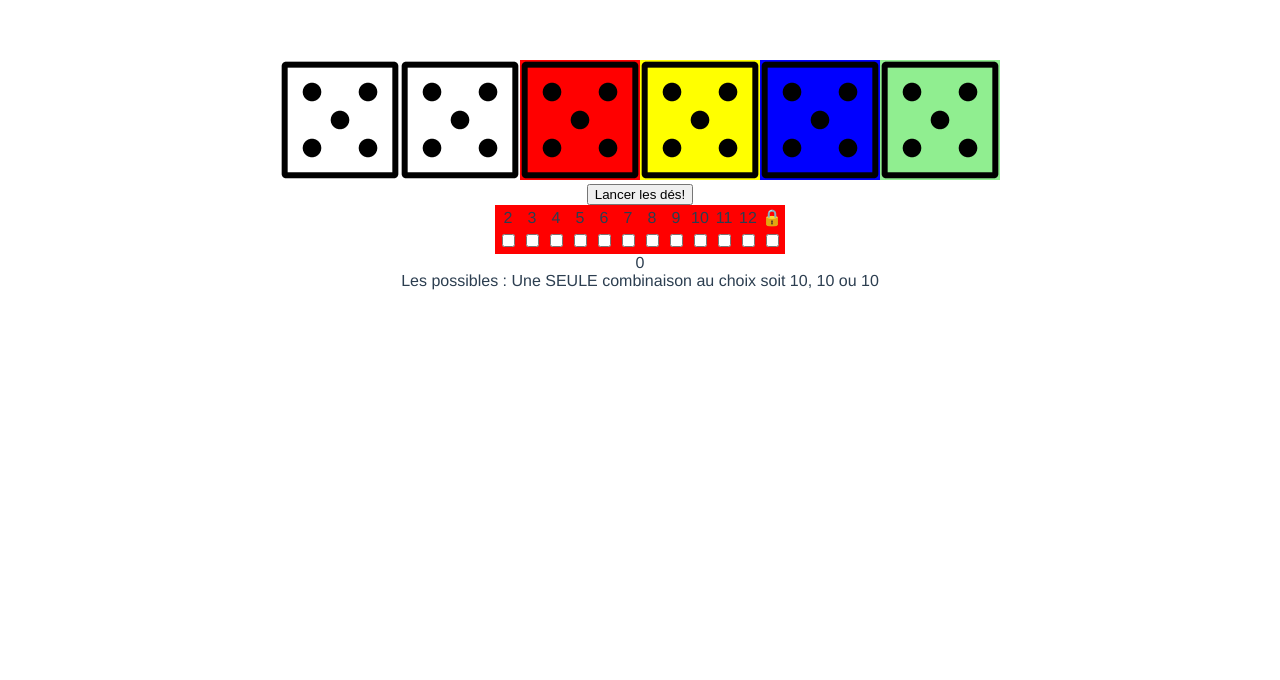
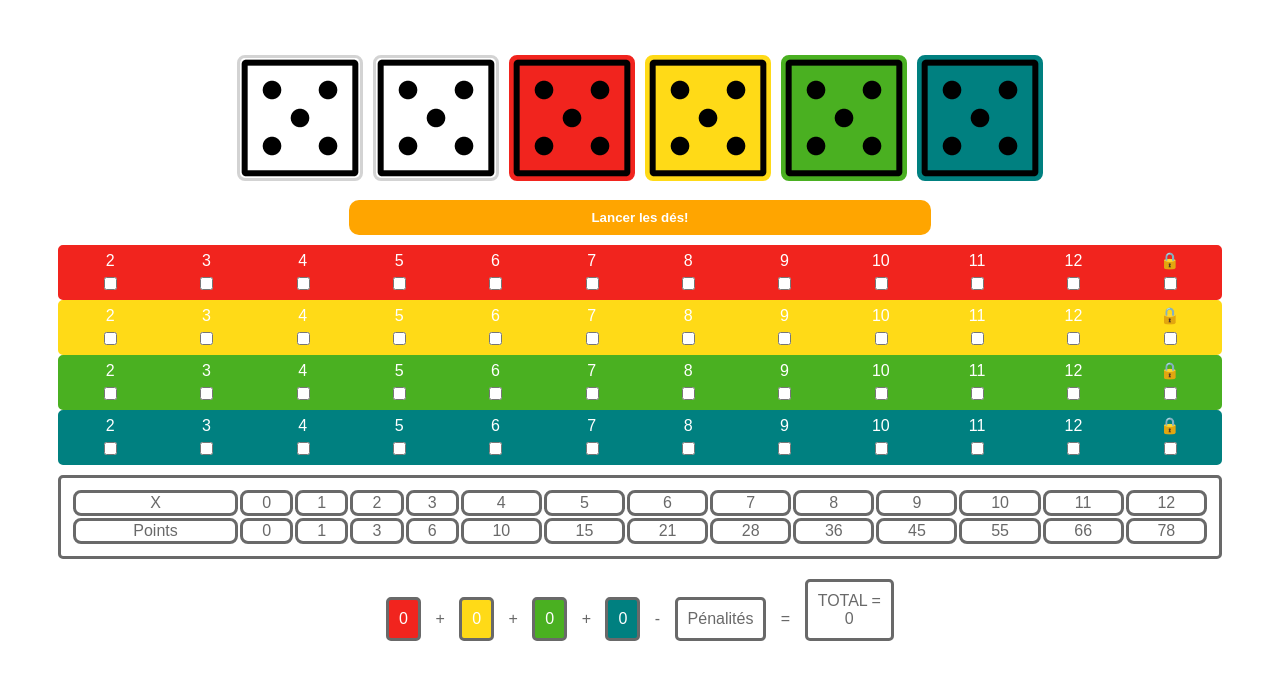
Before and after one commit to PlaisirsConfits/VueQwixx, a Vue app: page / in a window 1280 px wide. Shown: the top 680 px of the page. Built offline with nearby package versions, Linux system fonts and the light colour scheme.

Commit message:
V1 version Momo ready pour la revue de code

```diff
--- a/src/App.vue
+++ b/src/App.vue
@@ -1,19 +1,49 @@
 <template>
     <div id="app">
-    <Dice :value="white1DiceValue" color="white"></Dice>
-    <Dice :value="white2DiceValue" color="white"></Dice>
-    <Dice :value="redDiceValue" color="red"></Dice>
-    <Dice :value="yellowDiceValue" color="yellow"></Dice>
-    <Dice :value="blueDiceValue" color="blue"></Dice>
-    <Dice :value="greenDiceValue" color="lightgreen"></Dice>
+        <div class="dices">
+            <Dice color="white" :value="white1DiceValue"></Dice>
+            <Dice color="white" :value="white2DiceValue"></Dice>
+            <Dice color="red" :value="redDiceValue"></Dice>
+            <Dice color="yellow" :value="yellowDiceValue"></Dice>
+            <Dice color="green" :value="blueDiceValue"></Dice>
+            <Dice color="blue" :value="greenDiceValue"></Dice>
 
-    <div>
-      <Button @click="rollTheDice">Lancer les dés!</Button>
         </div>
 
-    <Playrow style="margin:auto" color="red" v-on:onCheckCount="redCheckCount = $event" ></Playrow>
-{{redCheckCount}}
-    <div>Les possibles : {{redLineChoices}}</div>
+        <Button id="buttonPlay" @click="rollTheDice">Lancer les dés!</Button>
+
+        <Playrow color="red"
+                 v-on:onCheckCount="redCheckCount = $event"></Playrow>
+        <Playrow color="yellow"
+                 v-on:onCheckCount="yellowCheckCount = $event"></Playrow>
+        <Playrow color="green"
+                 v-on:onCheckCount="greenCheckCount = $event"></Playrow>
+        <Playrow color="blue"
+                 v-on:onCheckCount="blueCheckCount = $event"></Playrow>
+
+        <Table class="helperPoints">
+            <tr>
+                <td> X </td>
+                <td v-for="memoScore in memoScores" :key="memoScore.id"> {{memoScore.checked}}</td>
+            </tr>
+
+            <tr>
+                <td> Points </td>
+                <td v-for="memoScore in memoScores" :key="memoScore.id"> {{memoScore.score}}</td>
+            </tr>
+        </Table>
+
+        <div class="scoreTotal red"> {{memoScores[redCheckCount].score}}</div>
+        +
+        <div class="scoreTotal yellow"> {{memoScores[yellowCheckCount].score}}</div>
+        +
+        <div class="scoreTotal green"> {{memoScores[greenCheckCount].score}}</div>
+        +
+        <div class="scoreTotal blue"> {{memoScores[blueCheckCount].score}}</div>
+        -
+        <div class="scoreTotal "> Pénalités</div>
+        =
+        <div class="scoreTotal "> TOTAL = <br> {{globalScore.finalScore}}</div>
     </div>
 </template>
 
@@ -27,7 +57,7 @@ export default {
             Dice,
             Playrow
         },
-  data: function() {
+        data: function () {
             return {
                 redDiceValue: 5,
                 yellowDiceValue: 5,
@@ -40,11 +70,71 @@ export default {
                 white1AndRedDices: Number,
                 white2AndRedDices: Number,
 
-      redCheckCount: 0
+                redCheckCount: 0,
+                yellowCheckCount: 0,
+                greenCheckCount: 0,
+                blueCheckCount: 0,
+
+                memoScores: [
+                    {
+                        'checked': 0,
+                        'score': 0
+                    },
+                    {
+                        'checked': 1,
+                        'score': 1
+                    },
+                    {
+                        'checked': 2,
+                        'score': 3
+                    },
+                    {
+                        'checked': 3,
+                        'score': 6
+                    },
+                    {
+                        'checked':4 ,
+                        'score': 10
+                    },
+                    {
+                        'checked':5 ,
+                        'score':15
+                    },
+
+                    {
+                        'checked':6,
+                        'score':21
+                    },
+                    {
+                        'checked':7 ,
+                        'score':28
+                    },
+                    {
+                        'checked':8 ,
+                        'score':36
+                    },
+                    {
+                        'checked':9 ,
+                        'score':45
+                    },
+                    {
+                        'checked': 10,
+                        'score':55
+                    },
+                    {
+                        'checked': 11,
+                        'score':66
+                    },
+                    {
+                        'checked':12,
+                        'score':78
+                    },
+                ]
+
             };
         },
         methods: {
-    rollTheDice: function() {
+            rollTheDice: function () {
                 this.redDiceValue = Math.floor(Math.random() * 6) + 1;
                 this.yellowDiceValue = Math.floor(Math.random() * 6) + 1;
                 this.blueDiceValue = Math.floor(Math.random() * 6) + 1;
@@ -54,14 +144,14 @@ export default {
             }
         },
         computed: {
-    redDiceChoices: function() {
+            redDiceChoices: function () {
                 let whiteDices = this.white1DiceValue + this.white2DiceValue;
                 let white1AndRedDices = this.white1DiceValue + this.redDiceValue;
                 let white2AndRedDices = this.white2DiceValue + this.redDiceValue;
-      return { whiteDices, white1AndRedDices, white2AndRedDices };
+                return {whiteDices, white1AndRedDices, white2AndRedDices};
             },
 
-    redLineChoices: function() {
+            redLineChoices: function () {
                 let choice = "";
                 if (
                     this.redDiceChoices.whiteDices >=
@@ -90,6 +180,14 @@ export default {
                 }
 
                 return choice;
+            },
+            globalScore: function(){
+                let redScore= this.memoScores[this.redCheckCount].score;
+                let yellowScore=this.memoScores[this.yellowCheckCount].score;
+                let greenScore=this.memoScores[this.greenCheckCount].score;
+                let blueScore=this.memoScores[this.blueCheckCount].score;
+                let finalScore=redScore+ yellowScore +greenScore+blueScore;
+                return {finalScore}
             }
         }
     };
@@ -97,11 +195,81 @@ export default {
 
 <style>
     #app {
-  font-family: Avenir, Helvetica, Arial, sans-serif;
-  -webkit-font-smoothing: antialiased;
-  -moz-osx-font-smoothing: grayscale;
+        font-family: Arial;
         text-align: center;
-  color: #2c3e50;
-  margin-top: 60px;
+        color: dimgray;
+        margin: 50px;
+        max-width: 100%;
+    }
+
+    .dices {
+        width: 80%;
+        display: inline-block;
+    }
+
+    .white {
+        background-color: white;
+        border: solid lightgrey;
+
+    }
+
+    .red {
+        background-color: #f1241e;
+        border: solid #f1241e;
+        color: white;
+    }
+
+    .yellow {
+        background-color: #ffda17;
+        border: solid #ffda17;
+        color: white;
+
+    }
+
+    .blue {
+        background-color: #008080;
+        border: solid #008080;
+        color: white;
+    }
+
+    .green {
+        background-color: #4ab021;
+        border: solid #4ab021;
+        color: white;
+    }
+
+    #buttonPlay {
+        width: 50%;
+        border-radius: 10px;
+        margin: 10px;
+        padding: 10px;
+        font-weight: bold;
+        background-color: orange;
+        border-style: none;
+        color: white;
+    }
+
+    .helperPoints {
+        border: solid dimgray;
+        border-radius: 5px;
+        margin-top: 10px;
+        margin-bottom: 10px;
+        padding: 10px;
+        width:100%
+
+    }
+    .helperPoints td{
+        border: solid dimgray;
+        border-radius: 8px;
+    }
+
+    .scoreTotal {
+        border: solid dimgray;
+        border-radius: 5px;
+        margin: 10px;
+        padding: 10px;
+        display: inline-block;
+
+
     }
 </style>
--- a/src/components/Dice.vue
+++ b/src/components/Dice.vue
@@ -1,10 +1,11 @@
 <template>
-    <img :src="'/assets/'+value+'.svg.png'" :style="{'background-color':color}"/>
+    <img :class="['dice', color]" :src="'/assets/'+value+'.svg.png'" />
 </template>
 
 <script>
     export default {
         name: "Dice",
+        methods: {},
         props: {
 
             value: {
@@ -16,8 +17,15 @@
         data: function () {
             return {};
         },
-        methods: {},
 
         computed: {}
     };
 </script>
+
+<style scoped>
+    .dice {
+        margin: 5px;
+        border-radius: 8px;
+
+    }
+</style>
--- a/src/components/Playrow.vue
+++ b/src/components/Playrow.vue
@@ -1,5 +1,5 @@
 <template>
-    <table :style="{'background-color':color}">
+    <table :class="['playRow', color]">
         <tr>
             <td v-for="n in 11" :key="n">{{ n +1 }}</td>
             <td>🔒</td>
@@ -33,9 +33,17 @@
 
         computed: {
             checkedCount: function () {
-                console.log(12)
                 return this.checkedValues.length
             }
         }
     };
 </script>
+
+<style>
+    .playRow {
+        margin: auto;
+        border-radius: 5px;
+        width: 100%;
+    }
+
+</style>
```
Lines whose indentation alone changed are shown as unchanged.
